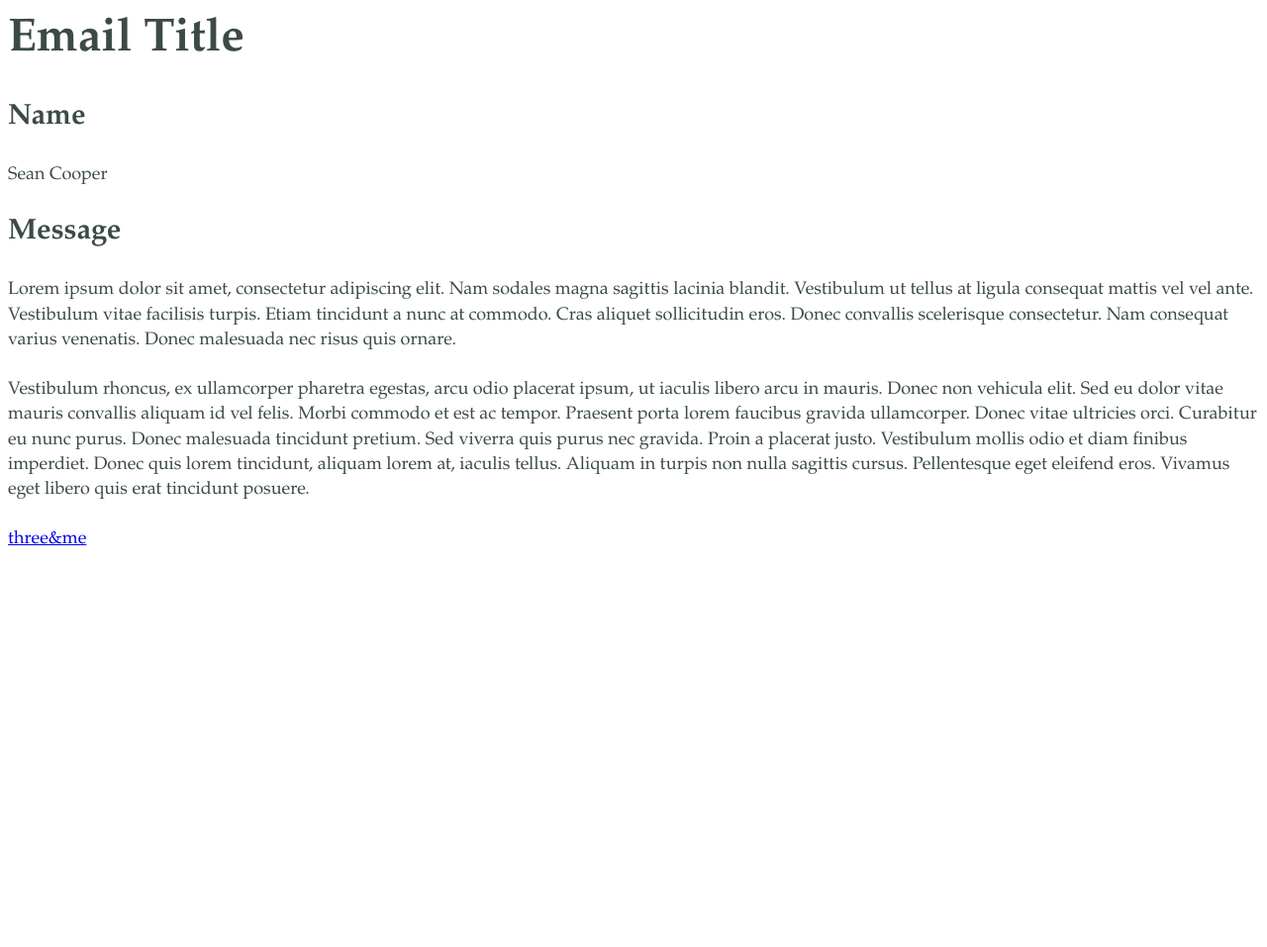
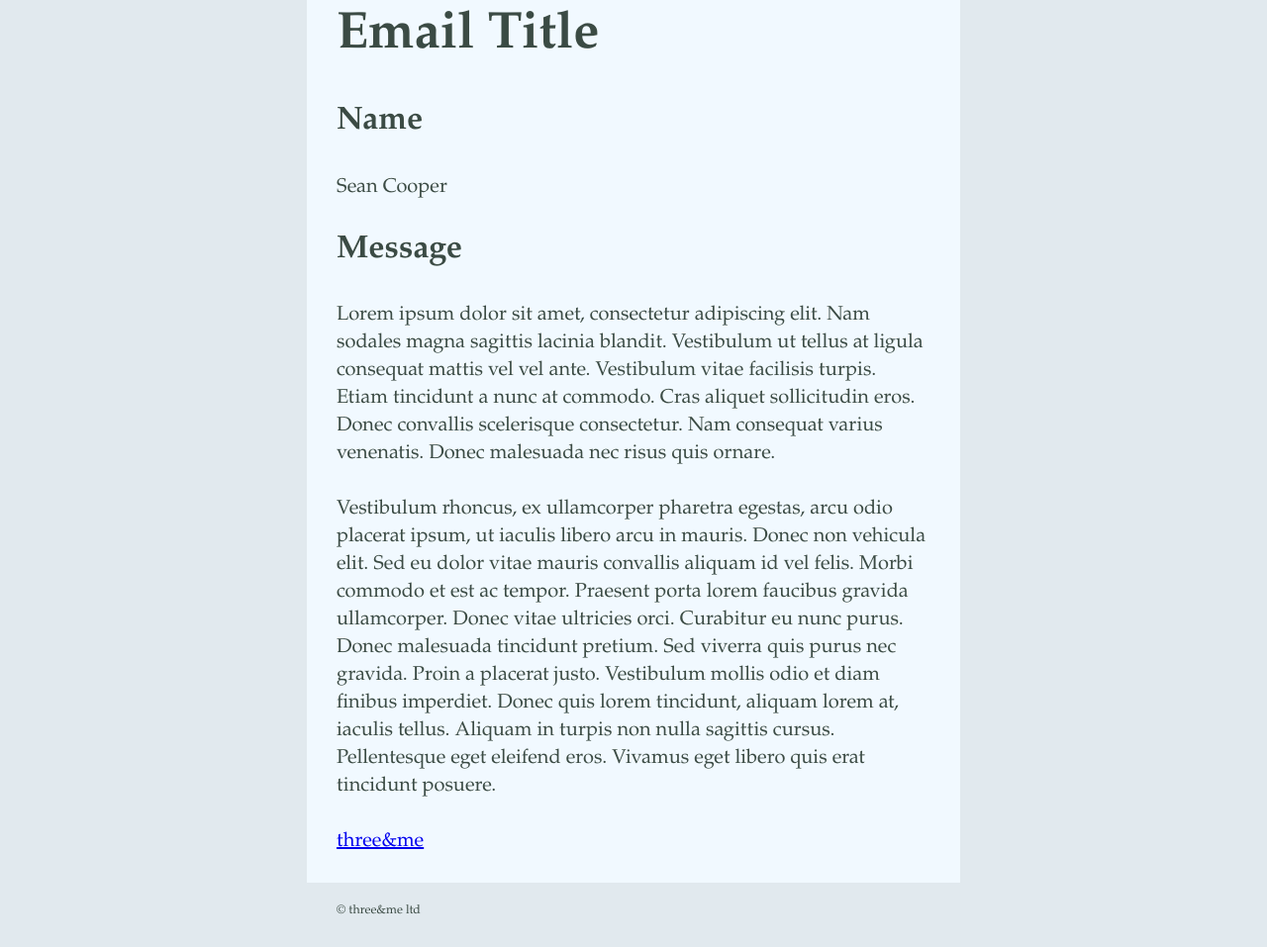
Before and after one commit to OrderAndCh4oS/email, a PHP site: page /test/index.php in a window 1280 px wide. Shown: the whole page at 99% size. Before the commit the page ends 551 px from the top, so only its background shows below. Run offline with PHP 8.4, Linux system fonts and the light colour scheme; some libraries are stand-ins or nearby versions.

Commit message:
Add message array to twig

```diff
--- a/src/Email/Email.php
+++ b/src/Email/Email.php
@@ -176,14 +176,17 @@
         }
 
         /**
-         * @param string $template
-         * @param string $directory
-         *
-*@return string
-         * @uses Twig_Loader_Filesystem()
+         * @param array $content
+         * @param null $template
+         * @param null $directory
+
+
+*
+*@uses Twig_Loader_Filesystem()
          * @uses Twig_Environment()
+         * @return string
          */
-        public function getTwigTemplate($template = null, $directory = null)
+        public function getTwigTemplate($content = array(), $template = null, $directory = null)
         {
             if ($template && $directory) {
                 $loader = new Twig_Loader_Filesystem($directory);
@@ -197,7 +200,7 @@
                 'email_title' => $this->email_title,
                 'body_color'  => $this->body_color,
                 'table_color' => $this->table_color,
-                'content'     => $this->getMessage()
+                'content' => $content
             ));
         }
 
@@ -236,7 +239,7 @@
          *
          * @return string
          */
-        protected function makeTag($text, $tag = 'p', $styles = array())
+        public function makeTag($text, $tag = 'p', $styles = array())
         {
             return "<{$tag} style=\"{$this->makeStyles($styles)}\">{$text}</{$tag}>";
         }
--- a/test/index.php
+++ b/test/index.php
@@ -8,7 +8,7 @@
     $name = "Sean Cooper";
     $body = "Lorem ipsum dolor sit amet, consectetur adipiscing elit. Nam sodales magna sagittis lacinia blandit. Vestibulum ut tellus at ligula consequat mattis vel vel ante. Vestibulum vitae facilisis turpis. Etiam tincidunt a nunc at commodo. Cras aliquet sollicitudin eros. Donec convallis scelerisque consectetur. Nam consequat varius venenatis. Donec malesuada nec risus quis ornare.\n\nVestibulum rhoncus, ex ullamcorper pharetra egestas, arcu odio placerat ipsum, ut iaculis libero arcu in mauris. Donec non vehicula elit. Sed eu dolor vitae mauris convallis aliquam id vel felis. Morbi commodo et est ac tempor. Praesent porta lorem faucibus gravida ullamcorper. Donec vitae ultricies orci. Curabitur eu nunc purus. Donec malesuada tincidunt pretium. Sed viverra quis purus nec gravida. Proin a placerat justo. Vestibulum mollis odio et diam finibus imperdiet. Donec quis lorem tincidunt, aliquam lorem at, iaculis tellus. Aliquam in turpis non nulla sagittis cursus. Pellentesque eget eleifend eros. Vivamus eget libero quis erat tincidunt posuere.";
 
-    $email = new Sarcoma\Email\Email("'Palatino Linotype', 'Book Antiqua', Palatino, serif", 18, 1.4);
+    $email = new Sarcoma\Email\Email("'Palatino Linotype', 'Book Antiqua', Palatino, serif", 20, 1.4);
 
     $errors = $email->check_required_fields(array(
         'Name' => $name,
@@ -26,7 +26,13 @@
         $email->setTag('Message', 'h2', $h2_style);
         $email->setTextArea($body, 'p');
         $email->setLink('three&me','https://www.threeandme.co.uk', 'p');
-        echo $email->getMessage($twig, 'email.twig');
+        echo $email->getTwigTemplate(array(
+            'message' => $email->getMessage(),
+            'footer'  => $email->makeTag('© three&me ltd', 'p', array(
+                'font-size'  => $email->modularScale(-1),
+                'margin-top' => '20px'
+            ))
+        ));
     } else {
         foreach ($errors as $error) {
             echo $error;
--- a/views/email.twig
+++ b/views/email.twig
@@ -33,7 +33,14 @@
             <table cellpadding="0" cellspacing="0" border="0" align="center" bgcolor="{{ table_color }}">
                 <tr>
                     <td width="600" valign="top" style="padding-left:30px;padding-right:30px;">
-                        {{ content | striptags('<br><h1><h2><h3><h4><h5><h6><p><a><ul><ol><li><strong><em>')|raw  }}
+                        {{ content.message | striptags('<br><h1><h2><h3><h4><h5><h6><p><a><ul><ol><li><strong><em>')|raw }}
+                    </td>
+                </tr>
+            </table>
+            <table cellpadding="0" cellspacing="0" border="0" align="center">
+                <tr>
+                    <td width="600" valign="top" style="padding-left:30px;padding-right:30px;">
+                        {{ content.footer | striptags('<br><h1><h2><h3><h4><h5><h6><p><a><ul><ol><li><strong><em>')|raw }}
                     </td>
                 </tr>
             </table>
```
